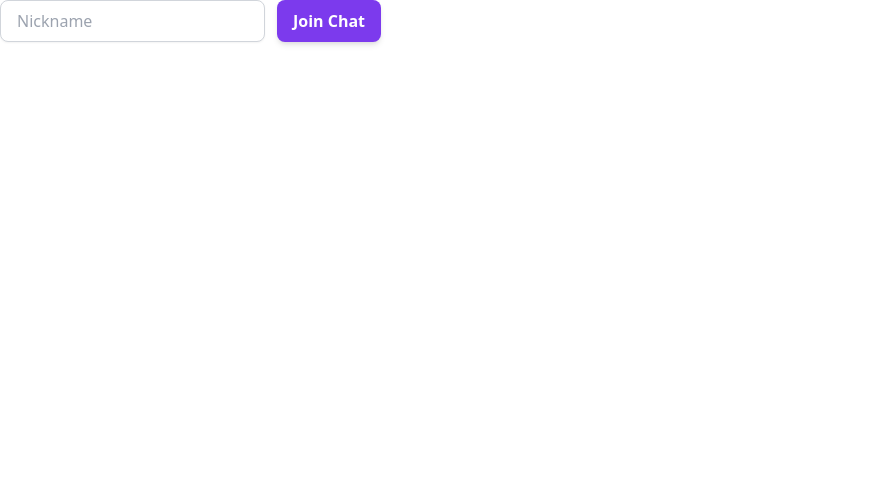
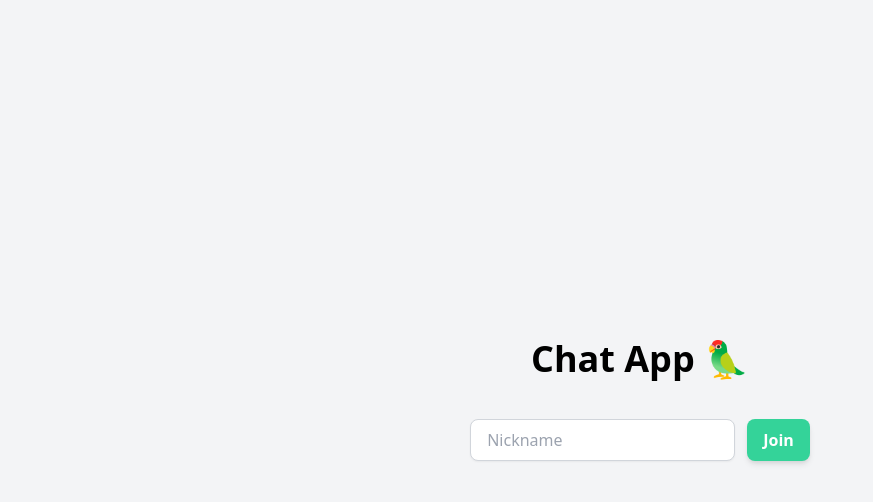
Before and after one commit to lucasmrl/chat-app, a React (Create React App) app in the folder client/: page / in a window 1280 px wide. Shown: the top 502 px of the page, without its empty margins (0-873 px from the left). Built offline with nearby package versions, Linux system fonts and the light colour scheme.

Commit message:
Finished UI for "Join" screen

```diff
--- a/client/src/components/Chat.js
+++ b/client/src/components/Chat.js
@@ -70,7 +70,7 @@ function Chat() {
   };
 
   return (
-    <div className="">
+    <div className="flex flex-col h-screen bg-gray-100">
       <h1>Chat-app!</h1>
       <p className="font-black">
         {" "}
--- a/client/src/components/Join.js
+++ b/client/src/components/Join.js
@@ -12,27 +12,30 @@ function Join() {
   };
 
   return (
-    <div className="">
-      <form className="flex w-full max-w-sm space-x-3">
+    <div className="flex flex-col h-screen bg-gray-100">
+      <div className="grid place-items-center my-auto">
+        <h1 className="font-bold text-4xl pb-10">Chat App 🦜</h1>
+        <form className="flex w-full max-w-sm space-x-3 justify-center">
           <div className=" relative ">
             <input
               type="text"
               onChange={(e) => setNickname(e.target.value)}
-            className=" rounded-lg border-transparent flex-1 appearance-none border border-gray-300 w-full py-2 px-4 bg-white text-gray-700 placeholder-gray-400 shadow-sm text-base focus:outline-none focus:ring-2 focus:ring-purple-600 focus:border-transparent"
+              className=" rounded-lg border-transparent flex-1 appearance-none border border-gray-300 w-full py-2 px-4 bg-white text-gray-700 placeholder-gray-400 shadow-sm text-base focus:outline-none focus:ring-2 focus:ring-green-600 focus:border-transparent"
               placeholder="Nickname"
             />
           </div>
           <button
-          className="flex-shrink-0 bg-purple-600 text-white text-base font-semibold py-2 px-4 rounded-lg shadow-md hover:bg-purple-700 focus:outline-none focus:ring-2 focus:ring-purple-500 focus:ring-offset-2 focus:ring-offset-purple-200"
+            className="flex-shrink-0 bg-green-400 text-white text-base font-semibold py-2 px-4 rounded-lg shadow-md hover:bg-green-700 focus:outline-none focus:ring-2 focus:ring-purple-500 focus:ring-offset-2 focus:ring-offset-purple-200"
             onClick={() => {
               submitNickname();
               handleOnClick();
             }}
             type="submit"
           >
-          Join Chat
+            Join
           </button>
         </form>
+      </div>
     </div>
   );
 }
```
Also changed, not shown: 1 other file (tests, documents, lock files or other folders). Lines whose indentation alone changed are shown as unchanged.
